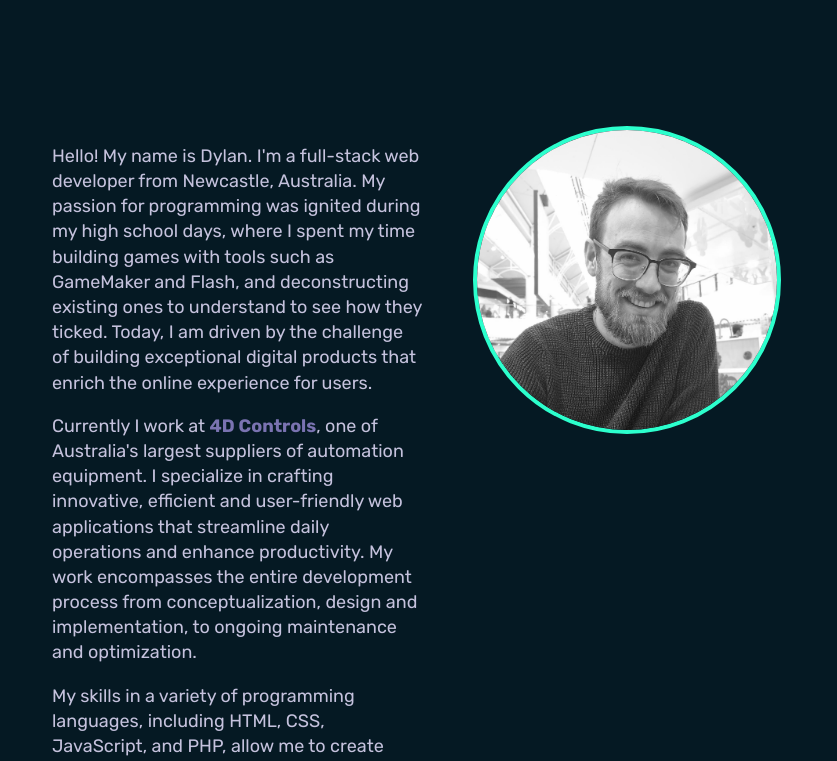
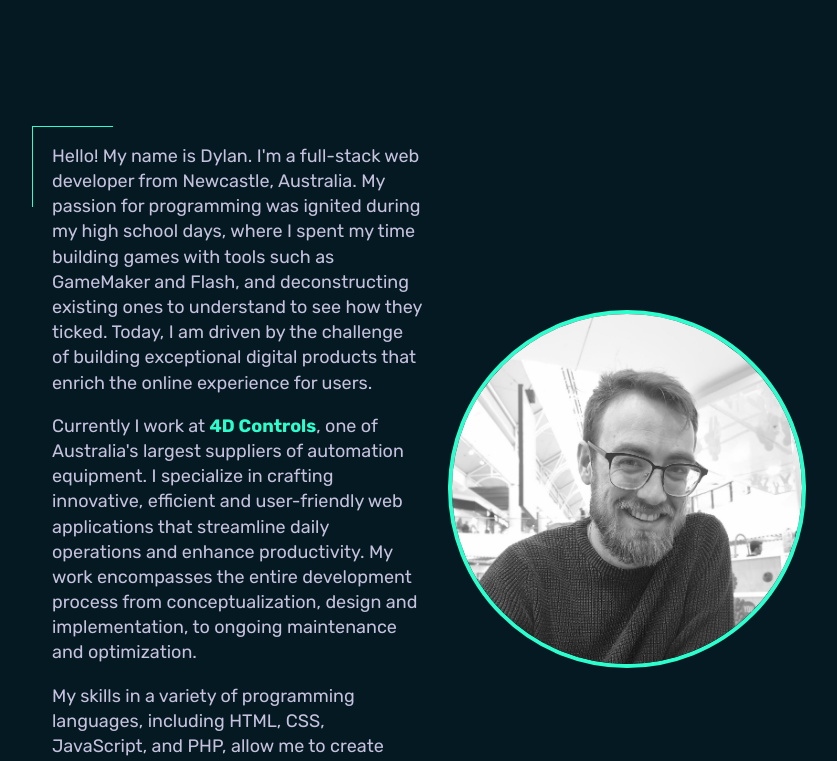
Before and after one commit to Deece94/homepage, a React (Create React App) app: page / in a window 1280 px wide. Shown: the part 1040-1801 px from the top of the page, without its empty margins (208-1045 px from the left). Built offline with nearby package versions, Linux system fonts and the light colour scheme.

Commit message:
modified about apge designs

```diff
--- a/src/components/About.tsx
+++ b/src/components/About.tsx
@@ -18,7 +18,34 @@ const Half = styled.div`
     padding: 0px 10px;
 `;
 
-const ImgContainer = styled.div`
+const TextHalf = styled(Half)`
+    position: relative;
+    &:before {
+        position: absolute;
+        width: 80px;
+        height: 80px;
+        border-color: ${(props) => props.theme.colors.secondary};
+        border-style: solid;
+        content: " ";
+        top: 0;
+        left: -10px;
+        border-width: 1px 0 0 1px;
+    }
+
+    & > :first-child:after {
+        position: absolute;
+        width: 80px;
+        height: 80px;
+        border-color: ${(props) => props.theme.colors.secondary};
+        border-style: solid;
+        content: " ";
+        bottom: 0;
+        right: -10px;
+        border-width: 0 1px 1px 0;
+    }
+`;
+
+const ImgHalf = styled(Half)`
     display: flex;
     justify-content: center;
     align-items: center;
@@ -27,8 +54,8 @@ const ImgContainer = styled.div`
 const ImgBorder = styled.div`
     border: 4px solid ${(props) => props.theme.colors.secondary};
     border-radius: 100%;
-    max-height: 300px;
-    max-width: 300px;
+    max-height: 350px;
+    max-width: 350px;
 `;
 
 const ProfileImg = styled.img`
@@ -48,7 +75,7 @@ export default function About() {
         <PageBlock id="about">
             <Header>About Me</Header>
             <Container>
-                <Half>
+                <TextHalf>
                     <Paragraph>
                         Hello! My name is Dylan. I'm a full-stack web developer
                         from Newcastle, Australia. My passion for programming
@@ -79,14 +106,12 @@ export default function About() {
                         applications. If you want to hear more, feel free to get
                         in contact!
                     </Paragraph>
-                </Half>
-                <Half>
-                    <ImgContainer>
-                        <ImgBorder>
-                            <ProfileImg src="profile.jpg"></ProfileImg>
-                        </ImgBorder>
-                    </ImgContainer>
-                </Half>
+                </TextHalf>
+                <ImgHalf>
+                    <ImgBorder>
+                        <ProfileImg src="profile.jpg"></ProfileImg>
+                    </ImgBorder>
+                </ImgHalf>
             </Container>
         </PageBlock>
     );
--- a/src/components/styles/Link.tsx
+++ b/src/components/styles/Link.tsx
@@ -1,11 +1,10 @@
 import styled from "styled-components";
 
 export default styled.a`
-    color: ${(props) => props.theme.colors.primary_500};
+    color: ${(props) => props.theme.colors.secondary};
     text-decoration: none;
     font-weight: bold;
     &:hover {
         text-decoration: underline;
-        color: ${(props) => props.theme.colors.secondary};
     }
 `;
```
